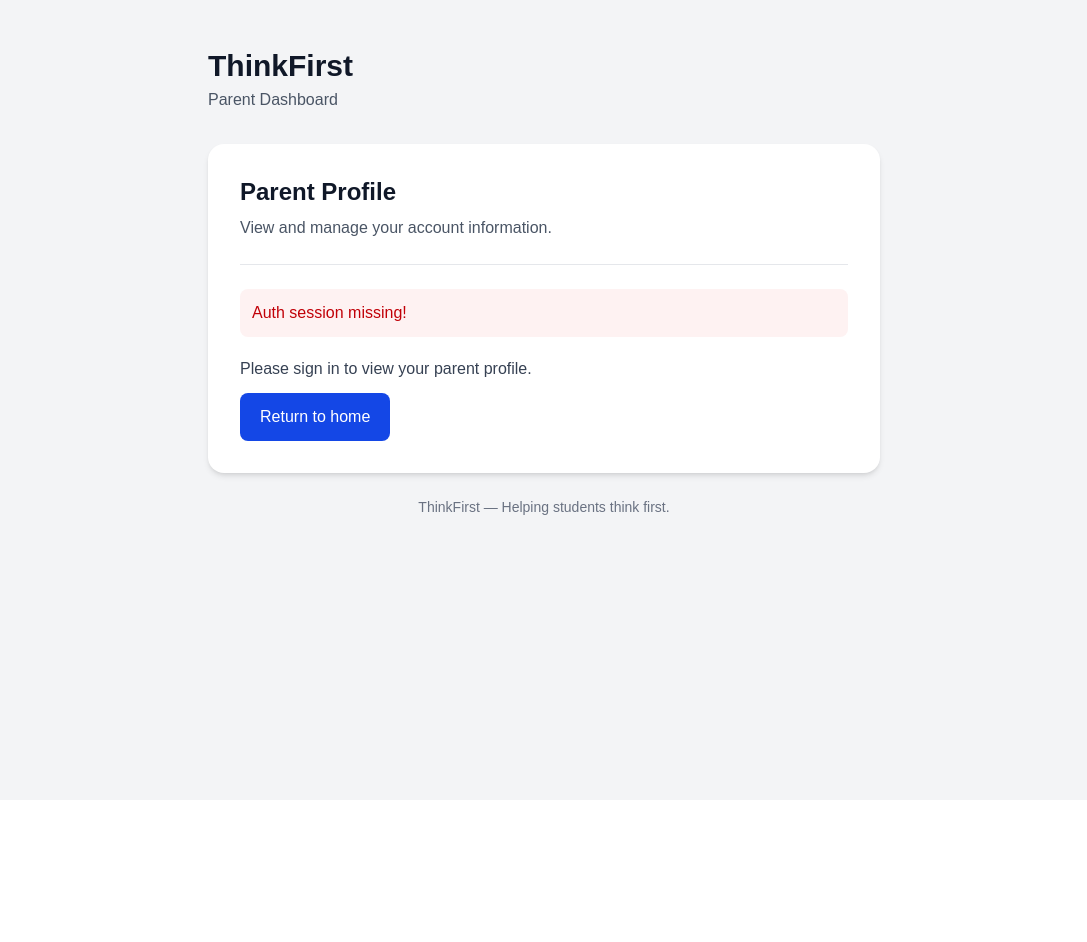
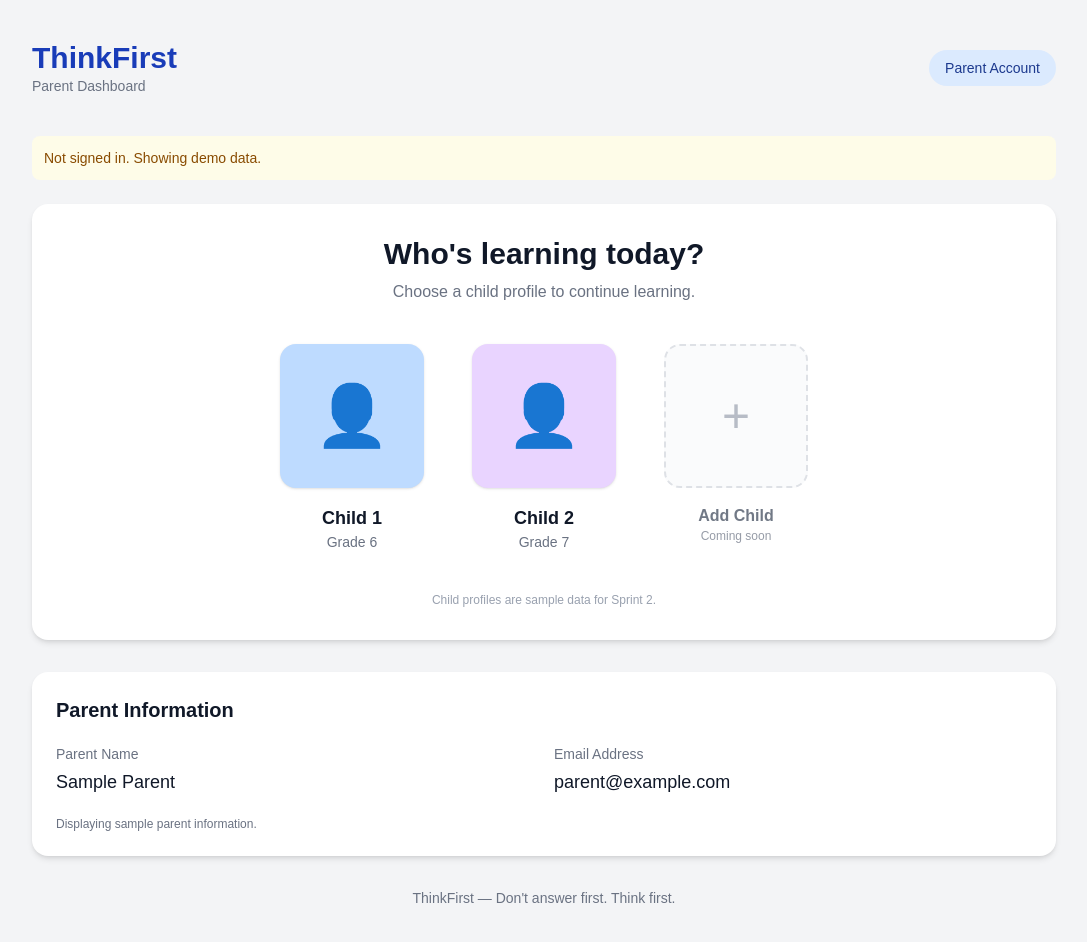
Before and after one commit to ProBracket/Capstone_Project, a Next.js app: page /parentview in a window 1280 px wide. Shown: the top 942 px of the page, without its empty margins (96-1183 px from the left). Before the commit the page ends 800 px from the top, so only its background shows below. Built offline with nearby package versions, Linux system fonts and the light colour scheme; no server answers.

Commit message:
Refactor ParentProfile component to use Supabase

```diff
--- a/app/parentview/page.tsx
+++ b/app/parentview/page.tsx
@@ -4,258 +4,280 @@
  */
 // "use client" makes this run in the browser, which it needs for useState,
 // useEffect, and the logged-in session
+
 "use client";
 
 import { useEffect, useState } from "react";
-import Link from "next/link";
-import type { User } from "@supabase/supabase-js";
-import { getCurrentUser, onSignInOrOut, signOut } from "@/lib/auth";
-import { getFullName, updateFullName } from "@/lib/profile";
+import { createClient } from "@supabase/supabase-js";
+
+type Child = {
+  id: number;
+  name: string;
+  grade: number;
+  color: string;
+};
+
+type Parent = {
+  name: string;
+  email: string;
+};
+
+const sampleChildren: Child[] = [
+  {
+    id: 1,
+    name: "Child 1",
+    grade: 6,
+    color: "bg-blue-200",
+  },
+  {
+    id: 2,
+    name: "Child 2",
+    grade: 7,
+    color: "bg-purple-200",
+  },
+];
+
+const supabaseUrl = process.env.NEXT_PUBLIC_SUPABASE_URL;
+const supabaseKey =
+  process.env.NEXT_PUBLIC_SUPABASE_PUBLISHABLE_KEY;
+
+const supabase =
+  supabaseUrl && supabaseKey
+    ? createClient(supabaseUrl, supabaseKey)
+    : null;
 
 export default function ParentProfile() {
-  const [user, setUser] = useState<User | null>(null); // null = not signed in
-  const [name, setName] = useState(""); // saved name, shown when not editing
-  const [editName, setEditName] = useState(""); // what's typed in the input while editing
-  const [loading, setLoading] = useState(true); // true until the first user check finishes
-  const [saving, setSaving] = useState(false); // true while a save is in progress
-  const [editing, setEditing] = useState(false); // shows the input instead of the text
-  const [error, setError] = useState(""); // red banner
-  const [message, setMessage] = useState(""); // green banner
+  const [parent, setParent] = useState<Parent>({
+    name: "Sample Parent",
+    email: "parent@example.com",
+  });
 
-  // Runs once when the page opens: load the user, then reload whenever they sign in or out
+  const [children] = useState<Child[]>(sampleChildren);
+  const [selectedChild, setSelectedChild] =
+    useState<Child | null>(null);
+  const [loading, setLoading] = useState(true);
+  const [message, setMessage] = useState("");
+  const [demoMode, setDemoMode] = useState(true);
+
   useEffect(() => {
-    // Set to false on cleanup so a slow request can't update the page after it's closed
     let active = true;
 
-    async function loadProfile() {
-      const { data, error } = await getCurrentUser();
+    async function loadParent() {
+      if (!supabase) {
+        setMessage("Supabase is not configured. Showing demo data.");
+        setLoading(false);
+        return;
+      }
+
+      const { data: authData, error: authError } =
+        await supabase.auth.getUser();
 
       if (!active) return;
 
-      if (error) {
-        setError(error.message);
-        setUser(null);
-      } else {
-        setUser(data.user);
-
-        // Fill both so the input starts with the current name when editing begins
-        const fullName = getFullName(data.user);
-        setName(fullName);
-        setEditName(fullName);
-        setError("");
+      if (authError || !authData.user) {
+        setMessage("Not signed in. Showing demo data.");
+        setLoading(false);
+        return;
       }
 
+      const user = authData.user;
+
+      const { data: profile, error: profileError } =
+        await supabase
+          .from("profiles")
+          .select("*")
+          .eq("id", user.id)
+          .maybeSingle();
+
+      if (!active) return;
+
+      if (profileError) {
+        setMessage(
+          "Profile could not be loaded. Using account information."
+        );
+      }
+
+      const fullName =
+        profile?.full_name ??
+        profile?.name ??
+        user.user_metadata?.full_name ??
+        user.user_metadata?.name ??
+        "Parent";
+
+      setParent({
+        name: fullName,
+        email: profile?.email ?? user.email ?? "",
+      });
+
+      setDemoMode(false);
       setLoading(false);
     }
 
-    void loadProfile();
+    void loadParent();
 
-    const unsubscribe = onSignInOrOut(() => void loadProfile());
-
-    // Cleanup: runs when the page closes
     return () => {
       active = false;
-      unsubscribe();
     };
   }, []);
 
-  // Save button: validate, save the new name, then switch back to view mode
-  async function handleSave() {
-    if (!user) return;
+  return (
+    <main className="min-h-screen bg-gray-100 px-5 py-10">
+      <div className="mx-auto max-w-5xl">
 
-    // Don't allow a blank name (or one that's only spaces)
-    if (!editName.trim()) {
-      setError("Please enter your full name.");
-      return;
-    }
-
-    setSaving(true);
-    setError("");
-    setMessage("");
-
-    const { data, error } = await updateFullName(editName);
-
-    if (error) {
-      setError(error.message);
-    } else {
-      setUser(data.user);
-      setName(editName.trim());
-      setEditing(false);
-      setMessage("Your profile was updated successfully.");
-    }
-
-    setSaving(false);
-  }
-
-  // Sign Out button: end the session and clear the profile from the page
-  async function handleSignOut() {
-    setError("");
-    setMessage("");
-
-    const { error } = await signOut();
-
-    if (error) {
-      setError(error.message);
-    } else {
-      setUser(null);
-      setName("");
-      setEditName("");
-    }
-  }
-
-  return (
-    <main className="min-h-screen bg-gray-100 px-4 py-12">
-      <div className="mx-auto max-w-2xl">
-        <header className="mb-8">
-          <h1 className="text-3xl font-bold text-gray-900">
+        {/* ThinkFirst Header */}
+        <header className="mb-10 flex items-center justify-between">
+          <div>
+            <h1 className="text-3xl font-bold text-blue-800">
               ThinkFirst
             </h1>
-          <p className="mt-1 text-gray-600">
+            <p className="text-sm text-gray-500">
               Parent Dashboard
-          </p>
-        </header>
-
-        <section className="rounded-2xl bg-white p-6 shadow-md sm:p-8">
-          <div className="mb-6 border-b border-gray-200 pb-6">
-            <h2 className="text-2xl font-bold text-gray-900">
-              Parent Profile
-            </h2>
-            <p className="mt-2 text-gray-600">
-              View and manage your account information.
             </p>
           </div>
 
-          {/* Three states: loading → not signed in → profile */}
-          {loading ? (
-            <p className="text-gray-600">
-              Loading your profile...
-            </p>
-          ) : (
-            <>
-              {error && (
-                <p
-                  role="alert"
-                  className="mb-5 rounded-lg bg-red-50 p-3 text-red-700"
-                >
-                  {error}
+          <div className="rounded-full bg-blue-100 px-4 py-2 text-sm font-medium text-blue-900">
+            Parent Account
+          </div>
+        </header>
+
+        {/* Loading and Demo Status */}
+        {loading && (
+          <p className="mb-6 text-gray-600">
+            Loading parent information...
           </p>
         )}
 
-              {message && (
+        {!loading && message && (
           <p
             role="status"
-                  className="mb-5 rounded-lg bg-green-50 p-3 text-green-700"
+            className="mb-6 rounded-lg bg-yellow-50 p-3 text-sm text-yellow-800"
           >
             {message}
           </p>
         )}
 
-              {!user ? (
-                <div className="space-y-3">
-                  <p className="text-gray-700">
-                    Please sign in to view your parent profile.
+        {/* Child Profile Selection */}
+        {!selectedChild ? (
+          <section className="rounded-2xl bg-white p-8 shadow-md">
+
+            <h2 className="mb-2 text-center text-3xl font-bold text-gray-900">
+              Who's learning today?
+            </h2>
+
+            <p className="mb-10 text-center text-gray-500">
+              Choose a child profile to continue learning.
             </p>
-                  <Link
-                    href="/"
-                    className="inline-block rounded-lg bg-blue-700 px-5 py-3 font-medium text-white hover:bg-blue-800"
+
+            <div className="flex flex-wrap justify-center gap-8">
+              {children.map((child) => (
+                <button
+                  key={child.id}
+                  type="button"
+                  onClick={() => setSelectedChild(child)}
+                  className="group flex w-40 flex-col items-center"
                 >
-                    Return to home
-                  </Link>
+                  <div
+                    className={`${child.color} flex h-36 w-36 items-center justify-center rounded-2xl shadow-sm transition-transform group-hover:scale-105`}
+                  >
+                    <span className="text-6xl" aria-hidden="true">
+                      👤
+                    </span>
                   </div>
+
+                  <h3 className="mt-4 text-lg font-semibold text-gray-900">
+                    {child.name}
+                  </h3>
+
+                  <p className="text-sm text-gray-500">
+                    Grade {child.grade}
+                  </p>
+                </button>
+              ))}
+
+              {/* Add Child Placeholder */}
+              <div className="flex w-40 flex-col items-center opacity-70">
+                <div className="flex h-36 w-36 items-center justify-center rounded-2xl border-2 border-dashed border-gray-300 bg-gray-50">
+                  <span className="text-5xl text-gray-400">
+                    +
+                  </span>
+                </div>
+
+                <p className="mt-4 font-semibold text-gray-700">
+                  Add Child
+                </p>
+
+                <p className="text-xs text-gray-500">
+                  Coming soon
+                </p>
+              </div>
+            </div>
+
+            <p className="mt-10 text-center text-xs text-gray-400">
+              Child profiles are sample data for Sprint 2.
+            </p>
+          </section>
         ) : (
-                <div className="space-y-6">
+          /* Selected Child */
+          <section className="rounded-2xl bg-white p-8 text-center shadow-md">
+            <h2 className="text-2xl font-bold text-gray-900">
+              Hello, {selectedChild.name}!
+            </h2>
+
+            <p className="mt-3 text-gray-600">
+              Grade {selectedChild.grade}
+            </p>
+
+            <p className="mt-5 text-gray-500">
+              Your learning dashboard will appear here
+              when the child dashboard is connected.
+            </p>
+
+            <button
+              type="button"
+              onClick={() => setSelectedChild(null)}
+              className="mt-8 rounded-lg bg-blue-700 px-6 py-3 text-white hover:bg-blue-800"
+            >
+              Back to Profiles
+            </button>
+          </section>
+        )}
+
+        {/* Parent Information */}
+        <section className="mt-8 rounded-2xl bg-white p-6 shadow-md">
+          <h2 className="mb-5 text-xl font-bold text-gray-900">
+            Parent Information
+          </h2>
+
+          <div className="grid gap-5 sm:grid-cols-2">
             <div>
-                    <label
-                      htmlFor="parent-name"
-                      className="mb-2 block font-semibold text-gray-800"
-                    >
-                      Full Name
-                    </label>
-
-                    {/* Edit mode shows an input; view mode shows plain text */}
-                    {editing ? (
-                      <input
-                        id="parent-name"
-                        type="text"
-                        value={editName}
-                        onChange={(e) => setEditName(e.target.value)}
-                        maxLength={100}
-                        className="w-full rounded-lg border border-gray-300 p-3 text-gray-900 focus:border-blue-600 focus:outline-none"
-                      />
-                    ) : (
-                      <p
-                        className="rounded-lg bg-gray-50 p-3 text-gray-900"
-                      >
-                        {name || "No name added yet"}
+              <p className="text-sm font-medium text-gray-500">
+                Parent Name
               </p>
-                    )}
+              <p className="mt-1 text-lg text-gray-900">
+                {parent.name}
+              </p>
             </div>
 
             <div>
-                    <p className="mb-2 font-semibold text-gray-800">
+              <p className="text-sm font-medium text-gray-500">
                 Email Address
               </p>
-                    <p className="rounded-lg bg-gray-50 p-3 text-gray-900">
-                      {user.email || "No email available"}
+              <p className="mt-1 break-all text-lg text-gray-900">
+                {parent.email}
               </p>
             </div>
+          </div>
 
-                  <div className="flex flex-wrap gap-3 pt-2">
-                    {editing ? (
-                      <>
-                        <button
-                          type="button"
-                          onClick={handleSave}
-                          disabled={saving}
-                          className="rounded-lg bg-blue-700 px-5 py-3 font-medium text-white hover:bg-blue-800 disabled:opacity-50"
-                        >
-                          {saving ? "Saving..." : "Save Changes"}
-                        </button>
-
-                        {/* Cancel throws away what was typed and restores the saved name */}
-                        <button
-                          type="button"
-                          onClick={() => {
-                            setEditing(false);
-                            setEditName(name);
-                            setError("");
-                          }}
-                          disabled={saving}
-                          className="rounded-lg border border-gray-300 px-5 py-3 font-medium text-gray-800 hover:bg-gray-100"
-                        >
-                          Cancel
-                        </button>
-                      </>
-                    ) : (
-                      <button
-                        type="button"
-                        onClick={() => {
-                          setEditing(true);
-                          setMessage("");
-                        }}
-                        className="rounded-lg bg-blue-700 px-5 py-3 font-medium text-white hover:bg-blue-800"
-                      >
-                        Edit Profile
-                      </button>
-                    )}
-
-                    <button
-                      type="button"
-                      onClick={handleSignOut}
-                      className="rounded-lg border border-gray-300 px-5 py-3 font-medium text-gray-800 hover:bg-gray-100"
-                    >
-                      Sign Out
-                    </button>
-                  </div>
-                </div>
-              )}
-            </>
+          {demoMode && !loading && (
+            <p className="mt-5 text-xs text-gray-500">
+              Displaying sample parent information.
+            </p>
           )}
         </section>
 
-        <p className="mt-6 text-center text-sm text-gray-500">
-          ThinkFirst — Helping students think first.
-        </p>
+        <footer className="mt-8 text-center text-sm text-gray-500">
+          ThinkFirst — Don't answer first. Think first.
+        </footer>
       </div>
     </main>
   );
```
Lines whose indentation alone changed are shown as unchanged.
